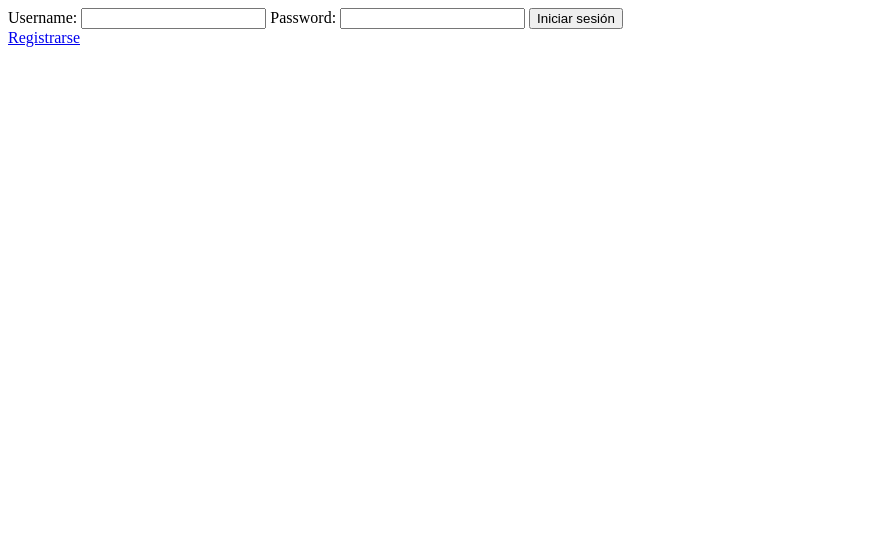
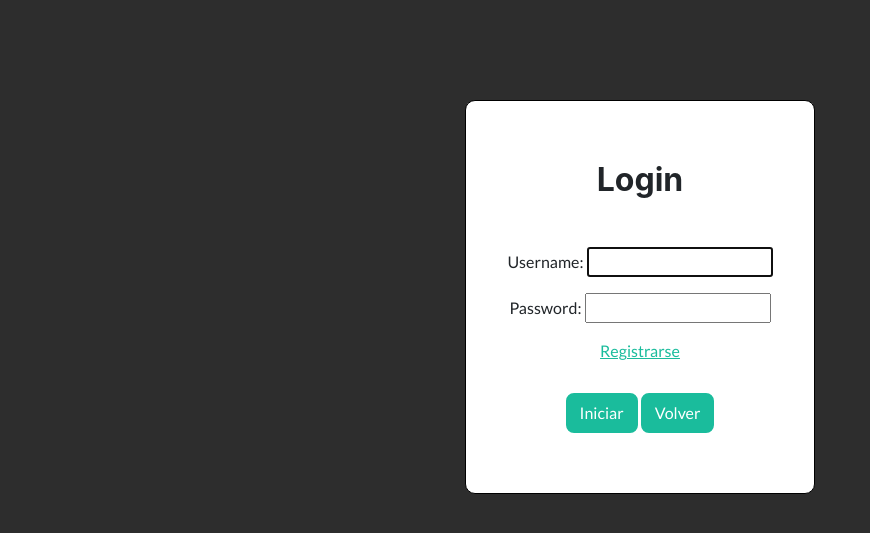
Before and after one commit to antoloza88/AppGym, a Django app: page /AppGym/login in a window 1280 px wide. Shown: the top 533 px of the page, without its empty margins (0-870 px from the left). Run offline with Django 4.2, Linux system fonts and the light colour scheme; some libraries are stand-ins or nearby versions.

Commit message:
Agregamos estilos al Login y Registro

```diff
--- /dev/null
+++ b/AppGym/static/app_gym/css/tempStyles.css
@@ -0,0 +1,41 @@
+body {
+    background-color: #2d2d2d;
+}
+
+.login {
+    margin-top: 100px;
+    border: 1px solid black;
+    border-radius: 10px;
+    width: 350px;
+    padding: 60px 10px;
+    background-color: white;
+}
+
+.login h2 {
+    padding: 0px 10px 40px 10px;
+}
+
+#loginBtns {
+    margin-top: 30px;
+}
+
+.registro {
+    margin-top: 30px;
+    border: 1px solid black;
+    border-radius: 10px;
+    width: 600px;
+    padding: 60px 10px;
+    background-color: white;
+}
+
+.registro .errorlist {
+    color: red
+}
+
+.registro input {
+    width: 80%;
+}
+
+li::marker {
+    color: #ffffff00;
+}
--- a/AppGym/template/AppGym/login.html
+++ b/AppGym/template/AppGym/login.html
@@ -1,33 +1,52 @@
+{% load static %}
+
 <!DOCTYPE html>
 <html lang="en">
 <head>
-    <meta charset="UTF-8">
-    <meta http-equiv="X-UA-Compatible" content="IE=edge">
-    <meta name="viewport" content="width=device-width, initial-scale=1.0">
-    <title>Login</title>
+    <meta charset="utf-8" />
+    <meta name="viewport" content="width=device-width, initial-scale=1, shrink-to-fit=no" />
+    <meta name="description" content="" />
+    <meta name="author" content="" />
+    <title>AppGym - Login</title>
+    <!-- Favicon-->
+    <link rel="icon" type="image/x-icon" href="assets/favicon.ico" />
+    <!-- Bootstrap icons-->
+    <link href="https://cdn.jsdelivr.net/npm/bootstrap-icons@1.5.0/font/bootstrap-icons.css" rel="stylesheet" type="text/css" />
+    <!-- Google fonts-->
+    <link href="https://fonts.googleapis.com/css?family=Lato:300,400,700,300italic,400italic,700italic" rel="stylesheet" type="text/css" />
+    <!-- Core theme CSS (includes Bootstrap)-->
+    <link href="{% static 'app_gym/css/styles.css' %}" rel="stylesheet" />
+    <link rel="stylesheet" href="{% static 'app_gym/css/tempStyles.css' %}">
 </head>
 <body>
-    {% if mensaje %}
-        <p>{{ mensaje }}</p>
-    {% endif %}
+    {% block contenido %}
+    <div class="container text-center login">
+        <h2>Login</h2>
 
-    <form method="POST" class="form">
-        {% csrf_token %}
+        <form method="POST" class="form">
 
-      <label for="username">Username:</label>
-      <input type="text" id="username" name="username" required>
+            {% csrf_token %}
 
-      <label for="password">Password:</label>
-      <input type="password" id="password" name="password" required>
-
-
-      <button type="submit">Iniciar sesión</button>
-    </form>
-
-    <div>
-        <a href="{% url 'registro' %}">Registrarse</a>
+            {{form.as_p}}
+            <div>
+                <a href="{% url 'registro' %}">Registrarse</a>
+            </div>
+            <div id="loginBtns">
+                <button class="btn btn-primary">Iniciar</button>
+                <a href="{% url 'Inicio' %}" class="btn btn-primary">Volver</a>
+            </div>
+        </form>
     </div>
 
-
+{% endblock %}
+<!-- Bootstrap core JS-->
+<script src="https://cdn.jsdelivr.net/npm/bootstrap@5.2.3/dist/js/bootstrap.bundle.min.js"></script>
+<!-- Core theme JS-->
+<script src="{% static 'app_gym/js/scripts.js' %}"></script>
+<!-- * * * * * * * * * * * * * * * * * * * * * * * * * * * * * * * * * * * * * * * *-->
+<!-- * *                               SB Forms JS                               * *-->
+<!-- * * Activate your form at https://startbootstrap.com/solution/contact-forms * *-->
+<!-- * * * * * * * * * * * * * * * * * * * * * * * * * * * * * * * * * * * * * * * *-->
+<script src="https://cdn.startbootstrap.com/sb-forms-latest.js"></script>
 </body>
 </html>
--- a/AppGym/template/AppGym/registro.html
+++ b/AppGym/template/AppGym/registro.html
@@ -16,6 +16,7 @@
     <link href="https://fonts.googleapis.com/css?family=Lato:300,400,700,300italic,400italic,700italic" rel="stylesheet" type="text/css" />
     <!-- Core theme CSS (includes Bootstrap)-->
     <link href="{% static 'app_gym/css/styles.css' %}" rel="stylesheet" />
+    <link rel="stylesheet" href="{% static 'app_gym/css/tempStyles.css' %}">
 </head>
 <body>
     {% block contenido %}
@@ -28,7 +29,7 @@
 
             {{form.as_p}}
             <button class="btn btn-primary">Registrar</button>
-
+            <a href="{% url 'Login' %}" class="btn btn-primary">Volver</a>
         </form>
     </div>
 
--- a/TerceraPreEntrega/settings.py
+++ b/TerceraPreEntrega/settings.py
@@ -55,7 +55,7 @@ ROOT_URLCONF = 'TerceraPreEntrega.urls'
 TEMPLATES = [
     {
         'BACKEND': 'django.template.backends.django.DjangoTemplates',
-        'DIRS': ['C:/Users/antonella.loza/Documents/Anto/Programacion/GithubAnto/GithubAnto/AppGym/template'],
+        'DIRS': ['C:/Users/ernesto.castro.godoy/OneDrive - Accenture/Documents2/Cursos/Python/GithubAnto/AppGym/template'],
         'APP_DIRS': True,
         'OPTIONS': {
             'context_processors': [
```
Also changed, not shown: db.sqlite3.
